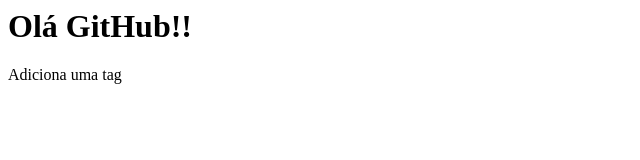
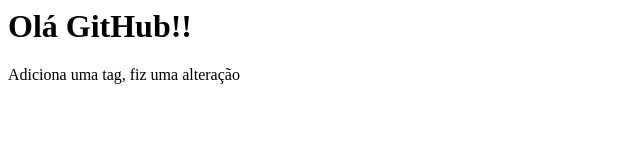
Before and after one commit to renatomgreg/ola-github, a plain HTML site: page index.html in a window 1280 px wide. Shown: the whole page, without its empty margins (0-640 px from the left). Drawn offline with Linux system fonts and the light colour scheme.

Commit message:
altera tag

```diff
--- a/index.html
+++ b/index.html
@@ -1,6 +1,6 @@
 <html>
     <body>
         <h1>Olá GitHub!!</h1>
-        <p>Adiciona uma tag</p>
+        <p>Adiciona uma tag, fiz uma alteração</p>
     </body>
 </html>
```
